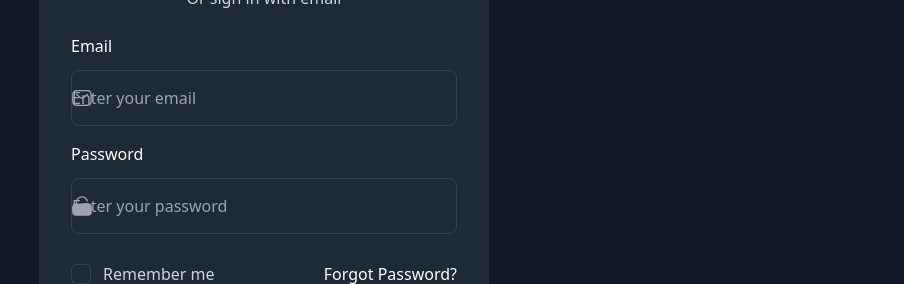
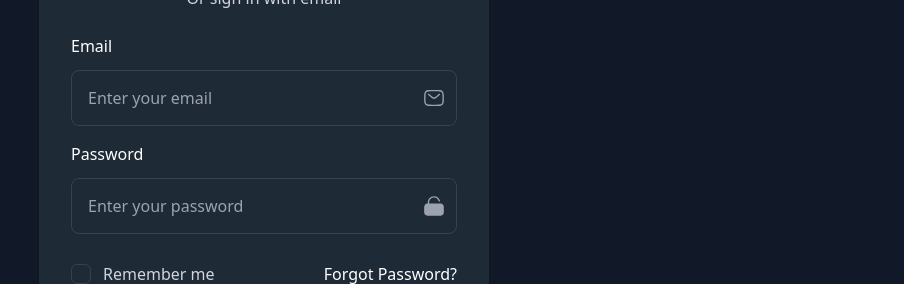
Before and after one commit to Anatoliy-Nelson/VibecodeSupportBot, a Next.js app in the folder support-admin/: page /auth/sign-in in a window 1280 px wide. Shown: the part 278-562 px from the top of the page, without its empty margins (376-1280 px from the left). Built offline with nearby package versions, Linux system fonts and the light colour scheme.

Commit message:
fix: иконки email и пароля справа — явное позиционирование через <span>

```diff
--- a/support-admin/src/components/FormElements/InputGroup/index.tsx
+++ b/support-admin/src/components/FormElements/InputGroup/index.tsx
@@ -37,6 +37,7 @@ const InputGroup: React.FC<InputGroupProps> = ({
   defaultValue,
 }) => {
   const id = useId();
+  const isRight = iconPosition === "right";
 
   return (
     <div className={className}>
@@ -48,14 +49,13 @@ const InputGroup: React.FC<InputGroupProps> = ({
         {required && <span className="ml-1 select-none text-red">*</span>}
       </label>
 
-      <div
-        className={cn(
-          "relative mt-3 [&_svg]:absolute [&_svg]:top-1/2 [&_svg]:-translate-y-1/2",
-          iconPosition === "left"
-            ? "[&_svg]:left-4.5"
-            : "[&_svg]:right-4.5",
+      <div className="relative mt-3">
+        {isRight && icon && (
+          <span className="absolute right-3 top-1/2 -translate-y-1/2">
+            {icon}
+          </span>
         )}
-      >
+
         <input
           id={id}
           type={type}
@@ -68,8 +68,9 @@ const InputGroup: React.FC<InputGroupProps> = ({
             "w-full rounded-lg border-[1.5px] border-stroke bg-transparent outline-none transition focus:border-primary disabled:cursor-default disabled:bg-gray-2 data-[active=true]:border-primary dark:border-dark-3 dark:bg-dark-2 dark:focus:border-primary dark:disabled:bg-dark dark:data-[active=true]:border-primary",
             type === "file"
               ? ""
-              : "px-5.5 py-3 text-gray-7 placeholder:text-gray-5 dark:text-white dark:placeholder:text-gray-5",
-            iconPosition === "left" && "pl-12.5",
+              : "px-4 py-3 text-gray-7 placeholder:text-gray-5 dark:text-white dark:placeholder:text-gray-5",
+            !isRight && icon ? "pl-10" : "",
+            isRight && icon ? "pr-10" : "",
             height === "sm" && "py-2.5",
           )}
           required={required}
@@ -77,7 +78,11 @@ const InputGroup: React.FC<InputGroupProps> = ({
           data-active={active}
         />
 
-        {icon}
+        {!isRight && icon && (
+          <span className="absolute left-3 top-1/2 -translate-y-1/2">
+            {icon}
+          </span>
+        )}
       </div>
     </div>
   );
```
